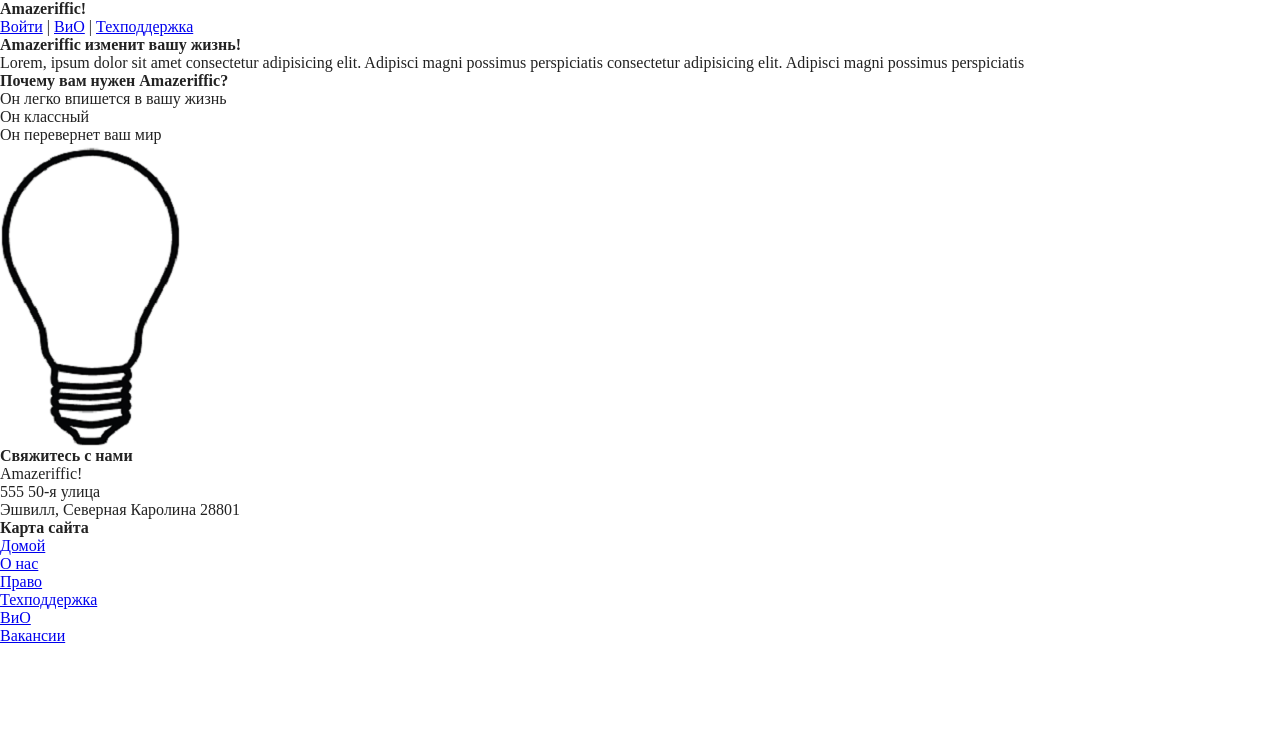
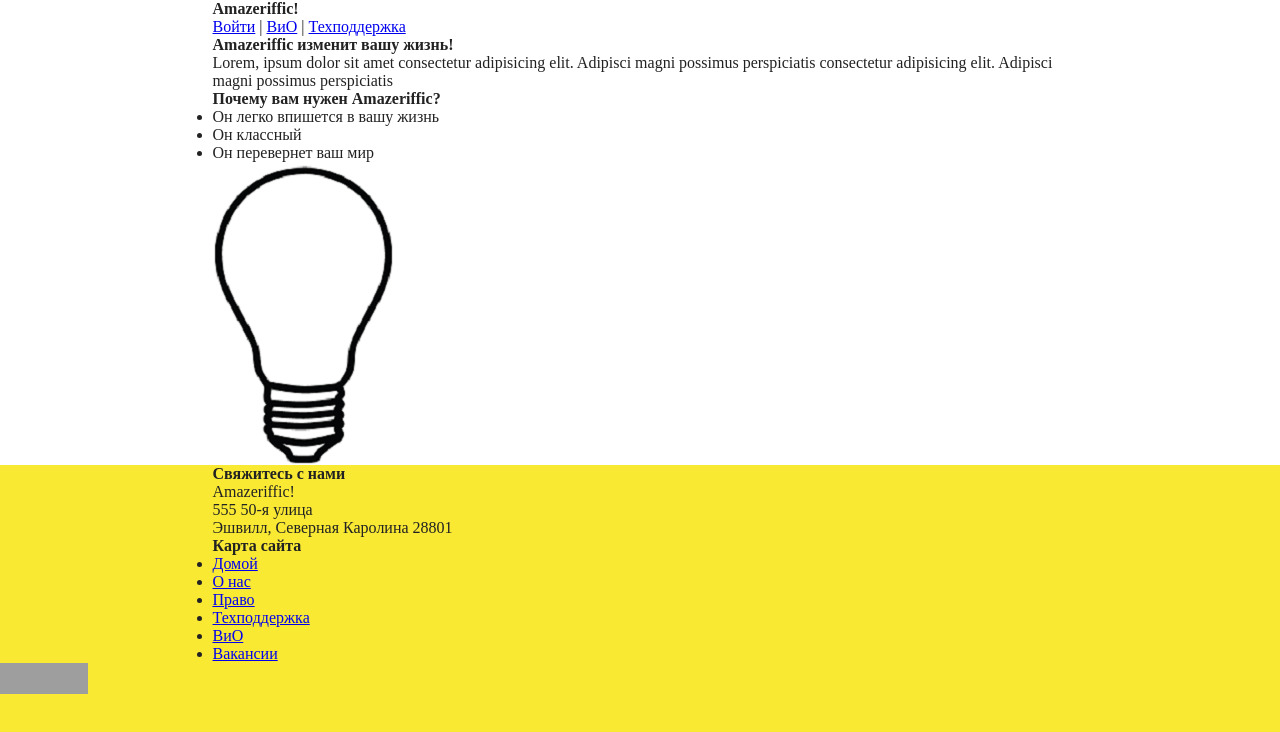
Before and after one commit to enterkvas/Amazeriffic_my_1, a plain HTML site: page index.html in a window 1280 px wide. Drawn offline with Linux system fonts and the light colour scheme; grey boxes are pictures that could not be loaded.

Commit message:
Third commit - grid ready (up to page 102)

```diff
--- a/css/style.css
+++ b/css/style.css
@@ -1,3 +1,22 @@
+body {
+    background: #f9e933;
+    /* width: 855px;
+    margin: auto;   */
+}
 a:hover {
     cursor: pointer; /*мое дополнение*/
 }
+
+header, main, footer {
+    min-width: 850px;
+}
+header {
+    background: white;
+}
+main {
+    background: white;
+}
+header .container, main .container, footer .container {
+    max-width: 855px;
+    margin: auto;
+}
--- a/index.html
+++ b/index.html
@@ -5,26 +5,28 @@
     <meta name="viewport" content="width=device-width, initial-scale=1.0" />
     <meta http-equiv="X-UA-Compatible" content="ie=edge" />
     <title>Amazeriffic_my_1</title>
-    <link rel="stylesheet" href="./css/reset.css">
-    <link rel="stylesheet" href="./css/style.css">
+    <link rel="stylesheet" href="./css/reset.css" />
+    <link rel="stylesheet" href="./css/style.css" />
   </head>
   <body>
     <header>
+      <div class="container">
         <h1>Amazeriffic!</h1>
         <nav>
           <a href="#">Войти</a> | <a href="faq.html">ВиО</a> |
           <a href="#">Техподдержка</a>
         </nav>
+      </div>
     </header>
 
     <main>
+      <div class="container">
         <h2>Amazeriffic изменит вашу жизнь!</h2>
         <p>
-        Lorem, ipsum dolor sit amet consectetur adipisicing elit. Adipisci magni
-        possimus perspiciatis consectetur adipisicing elit. Adipisci magni
-        possimus perspiciatis
+          Lorem, ipsum dolor sit amet consectetur adipisicing elit. Adipisci
+          magni possimus perspiciatis consectetur adipisicing elit. Adipisci
+          magni possimus perspiciatis
         </p>
-
         <h3>Почему вам нужен Amazeriffic?</h3>
         <ul>
           <li>Он легко впишется в вашу жизнь</li>
@@ -32,9 +34,11 @@
           <li>Он перевернет ваш мир</li>
         </ul>
         <img src="./img/lightbulb.png" alt="Изображение лампочки" />
+      </div>
     </main>
 
     <footer>
+      <div class="container">
         <div class="contact">
           <h5>Свяжитесь с нами</h5>
           <p>Amazeriffic!</p>
@@ -52,6 +56,16 @@
             <li><a href="#">Вакансии</a></li>
           </ul>
         </div>
+      </div>
     </footer>
+    <p>
+      <a href="http://jigsaw.w3.org/css-validator/check/referer">
+        <img
+          style="border:0;width:88px;height:31px"
+          src="http://jigsaw.w3.org/css-validator/images/vcss-blue"
+          alt="Правильный CSS!"
+        />
+      </a>
+    </p>
   </body>
 </html>
```
Lines whose indentation alone changed are shown as unchanged.
